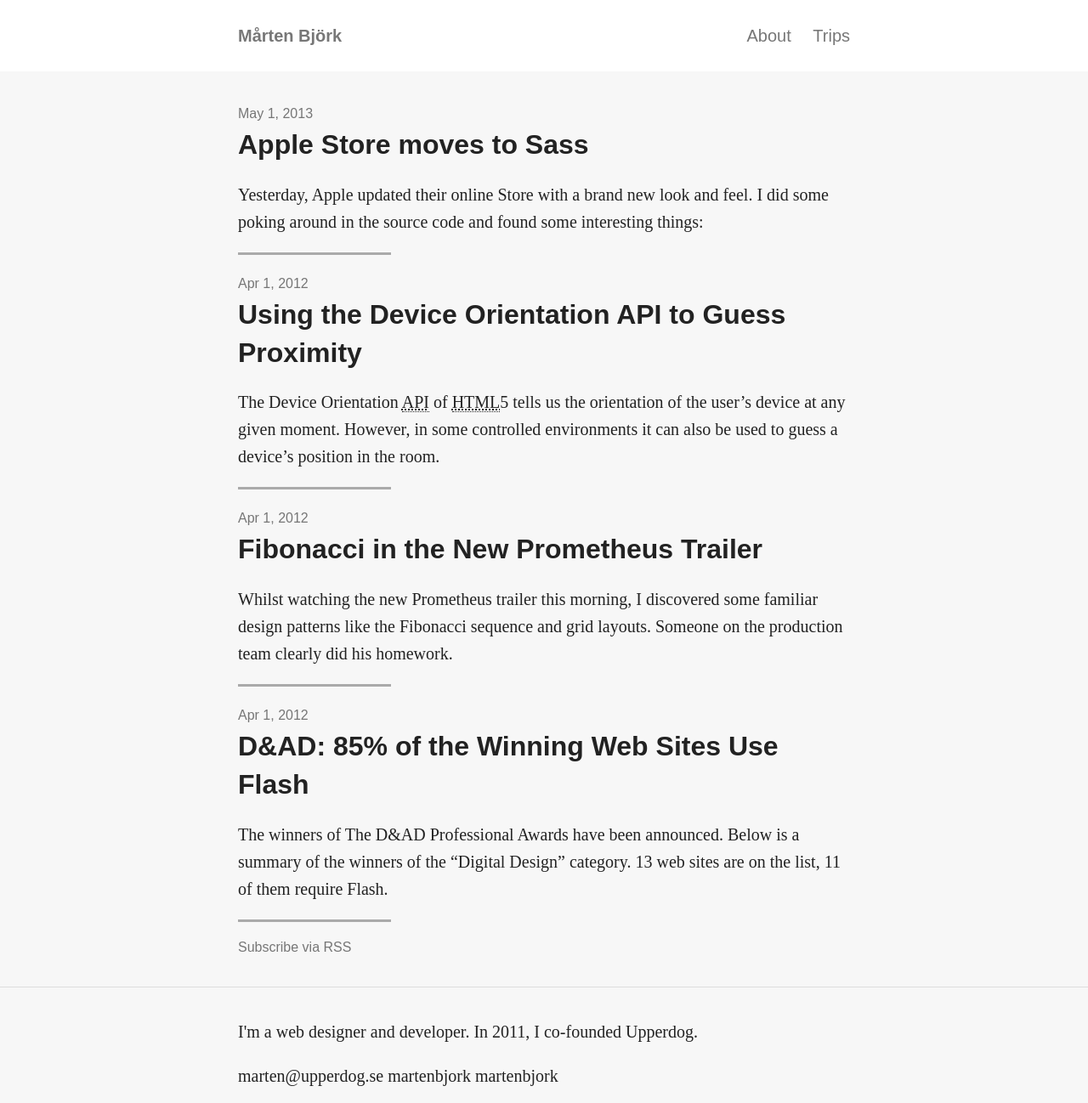
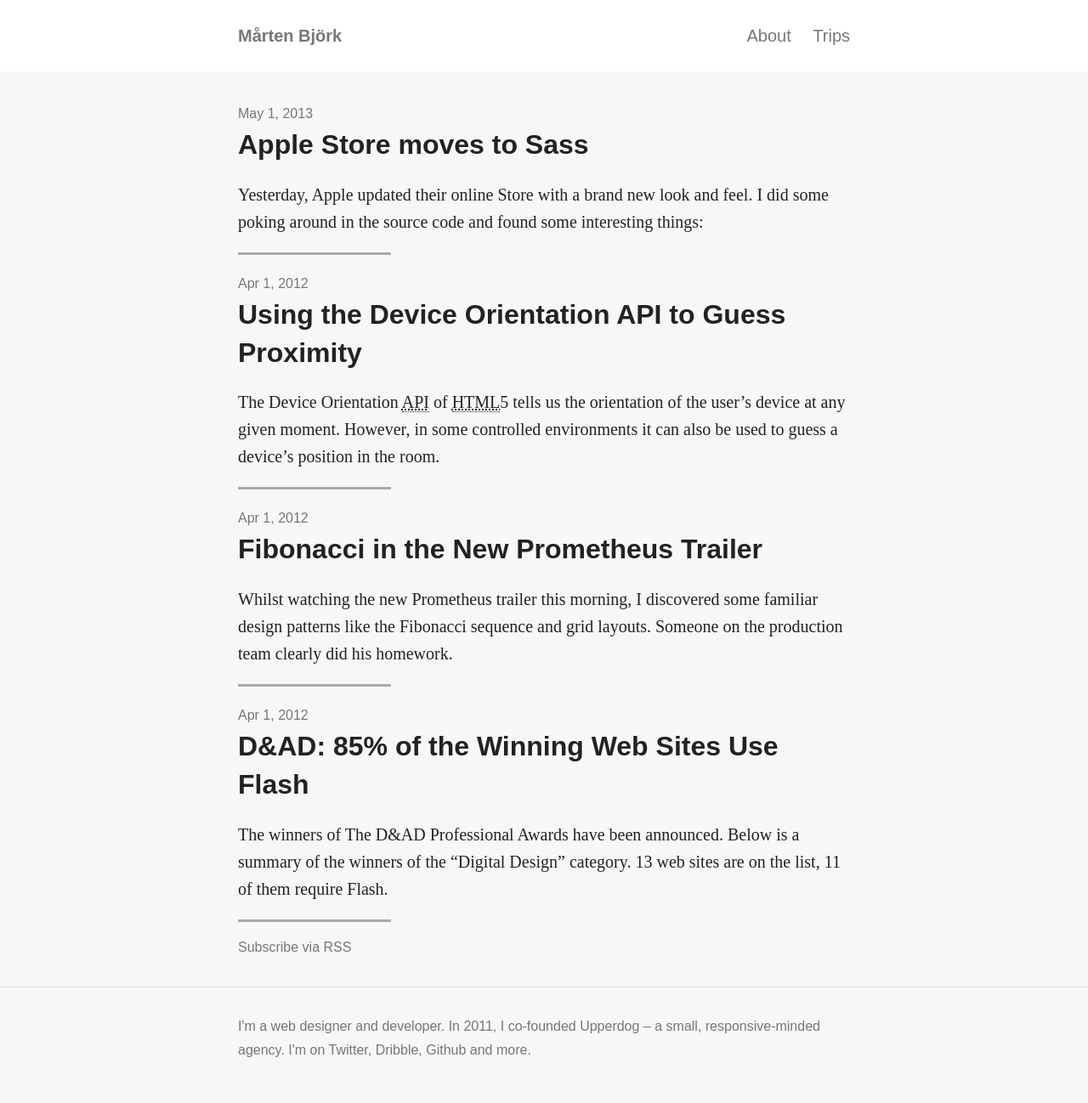
Before and after one commit to pavopax/pavopax.github.io, a Jekyll site: the page built from index.html, in a window 1280 px wide. Shown: the whole page at 85% size. Built offline with Jekyll 4.4.1, drawn with Linux system fonts in a browser that asks for light colours; some web fonts are replaced.

Commit message:
General improvements2

```diff
--- a/_config.yml
+++ b/_config.yml
@@ -2,7 +2,7 @@
 title: martenbjork.com
 email: marten@upperdog.se
 description: > # this means to ignore newlines until "baseurl:"
-   I'm a web designer and developer. In 2011, I co-founded Upperdog.
+   I'm a web designer and developer. In 2011, I co-founded Upperdog – a small, responsive-minded agency.
 baseurl: "" # the subpath of your site, e.g. /
 uploadsurl: "https://s3.amazonaws.com/martenbjork.com/media/"
 url: "http://martenbjork.com" # the base hostname & protocol for your site
--- a/_includes/footer.html
+++ b/_includes/footer.html
@@ -1,18 +1,9 @@
     </main>
     <footer class="site-footer outer" role="contentinfo">
         <div class="inner">
-            <p class="text">{{ site.description }}</p>
-
-            <a href="mailto:{{ site.email }}">{{ site.email }}</a>
-
-            {% if site.github_username %}
-                <a href="https://github.com/{{ site.github_username }}"><span class="username">{{ site.github_username }}</span></a>
-            {% endif %}
-
-            {% if site.twitter_username %}
-                <a href="https://twitter.com/"><span class="username">{{ site.twitter_username }}</span></a>
-            {% endif %}
-        </div>
+            <p class="text meta">
+                {{ site.description }} I'm on <a href="http://twitter.com/martenbjork/">Twitter</a>, <a href="https://dribbble.com/martenbjork">Dribble</a>, <a href="https://github.com/martenbjork">Github</a> and <a href="/about/">more</a>.
+            </p>
     </footer>
 </body>
 </html>
```
